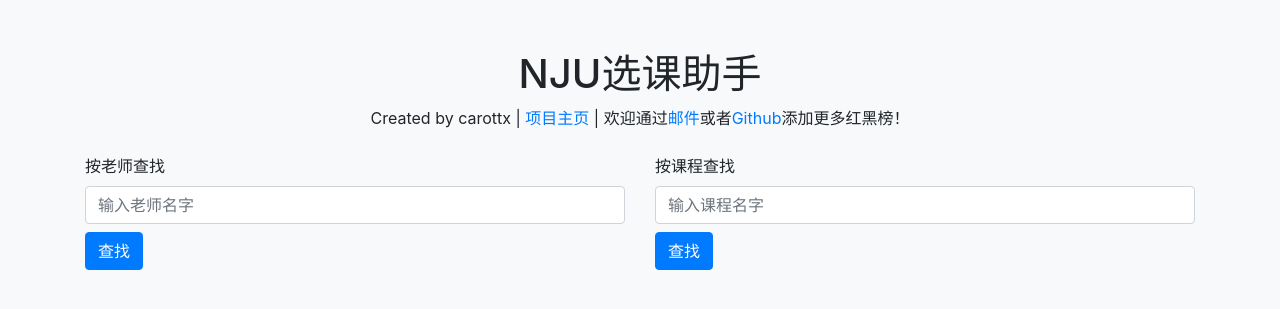
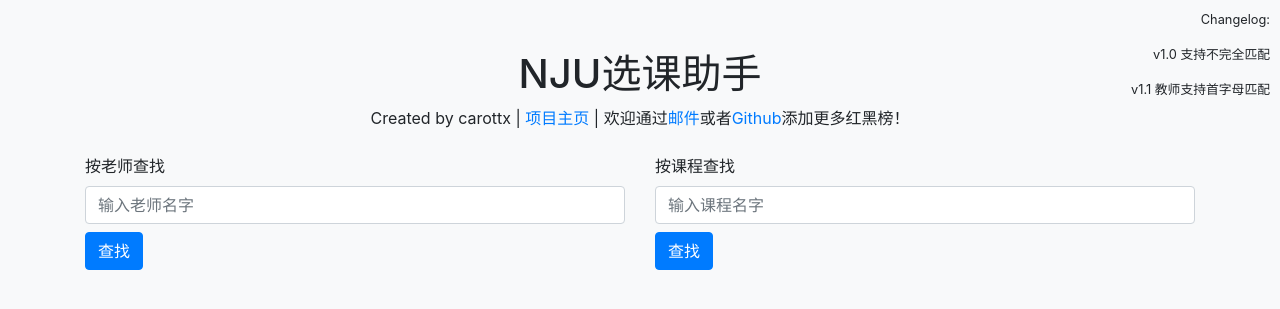
Before and after one commit to carottX/nju-class, a Flask app: page / in a window 1280 px wide. Shown: the top 309 px of the page. Run offline with Flask 3, Linux system fonts and the light colour scheme; parts of the project's set-up code (start-up, migrations or seed data) failed here and were passed over; some libraries are stand-ins or nearby versions.

Commit message:
Support initial match

```diff
--- a/app.py
+++ b/app.py
@@ -3,6 +3,7 @@ import pandas as pd
 import glob
 import re
 import logging
+from pypinyin import lazy_pinyin, Style
 
 app = Flask(__name__)
 
@@ -31,24 +32,33 @@ def search_teacher():
     if not teacher_name:
         return jsonify({'error': 'Teacher name is required'}), 400
 
+    # 精准匹配
     exact_match = data[data['教师'] == teacher_name]
 
-    # 根据老师名字查询课程
     # 构建正则表达式模式，允许在字符之间有任意字符
     pattern = '.*'.join(teacher_name)
-    regex = re.compile(pattern)
+    regex = re.compile(pattern, re.IGNORECASE)
 
     # 模糊匹配
     partial_match = data[data['教师'].str.contains(regex, na=False) & (data['教师'] != teacher_name)]
 
+    # 拼音首字母匹配
+    def match_pinyin_initials(name, initials):
+        if pd.isna(name):
+            return False
+        pinyin_initials = ''.join([p[0] for p in lazy_pinyin(name, style=Style.FIRST_LETTER)])
+        return pinyin_initials.startswith(initials.lower())
+
+    pinyin_match = data[data['教师'].apply(lambda x: match_pinyin_initials(x, teacher_name))]
+
     # 合并结果，精准匹配的结果在前
-    result = pd.concat([exact_match, partial_match])
+    result = pd.concat([exact_match, partial_match, pinyin_match]).drop_duplicates()
     result = result.apply(lambda x: x.dropna(), axis=1)
 
-    result = result.apply(lambda x: x.dropna(), axis=1)
     if result.empty:
         return jsonify({'message': 'No courses found for this teacher'}), 404
-    return result.to_json(orient='records',force_ascii=False)
+
+    return result.to_json(orient='records', force_ascii=False)
 
 @app.route('/search/course', methods=['GET'])
 def search_course():
--- a/templates/index.html
+++ b/templates/index.html
@@ -15,6 +15,13 @@
         .card {
             margin-bottom: 20px;
         }
+        .changelog {
+            position: absolute;
+            top: 10px;
+            right: 10px;
+            font-size: 0.8em;
+            text-align: right;
+        }
     </style>
 </head>
 <body>
@@ -24,6 +31,11 @@
             <span>Created by carottx</span> |
             <a href="https://github.com/carottX/nju-class" target="_blank">项目主页</a> |
             欢迎通过<a href="mailto:xuzm0616@gmail.com">邮件</a>或者<a href="https://github.com/carottX/nju-class" target="_blank">Github</a>添加更多红黑榜！
+        </div>
+        <div class="changelog">
+            <p>Changelog:</p>
+            <p>v1.0 支持不完全匹配</p>
+            <p>v1.1 教师支持首字母匹配</p>
         </div>
         <div class="row">
             <div class="col-md-6">
```
